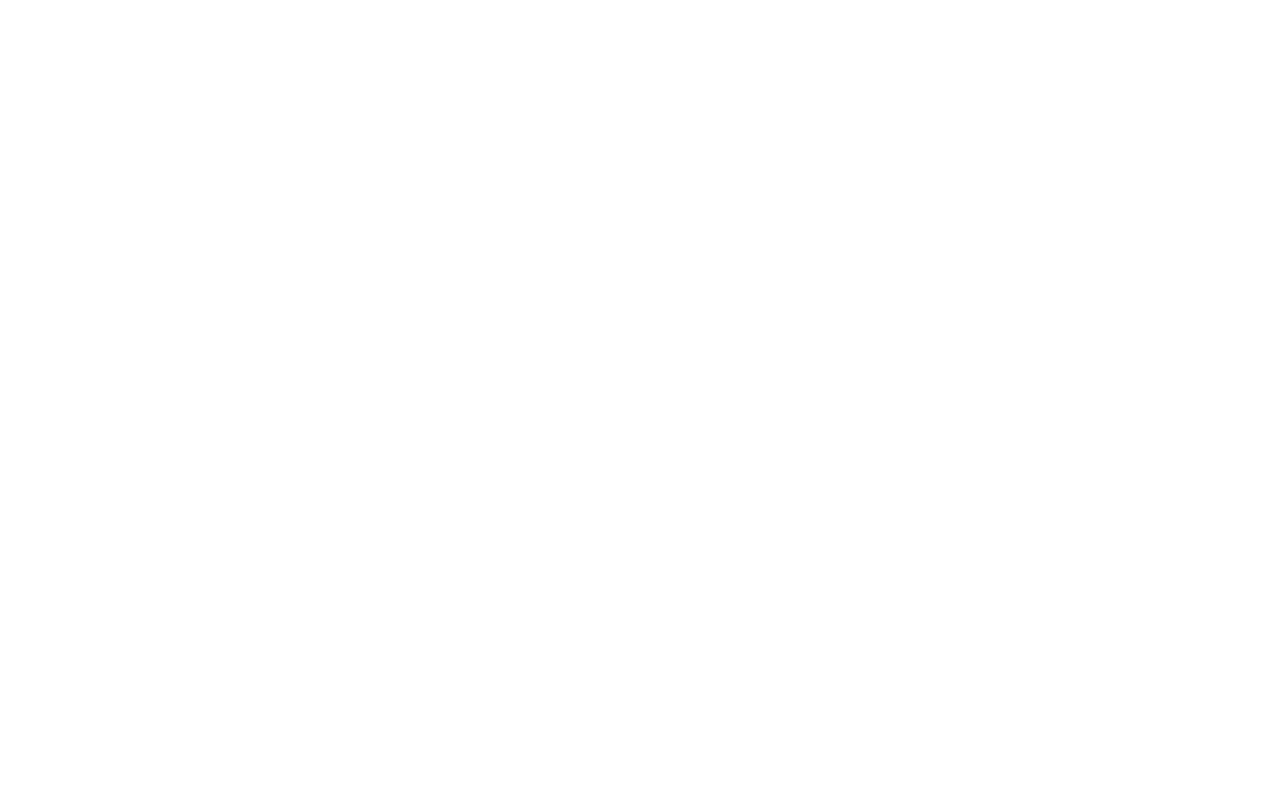
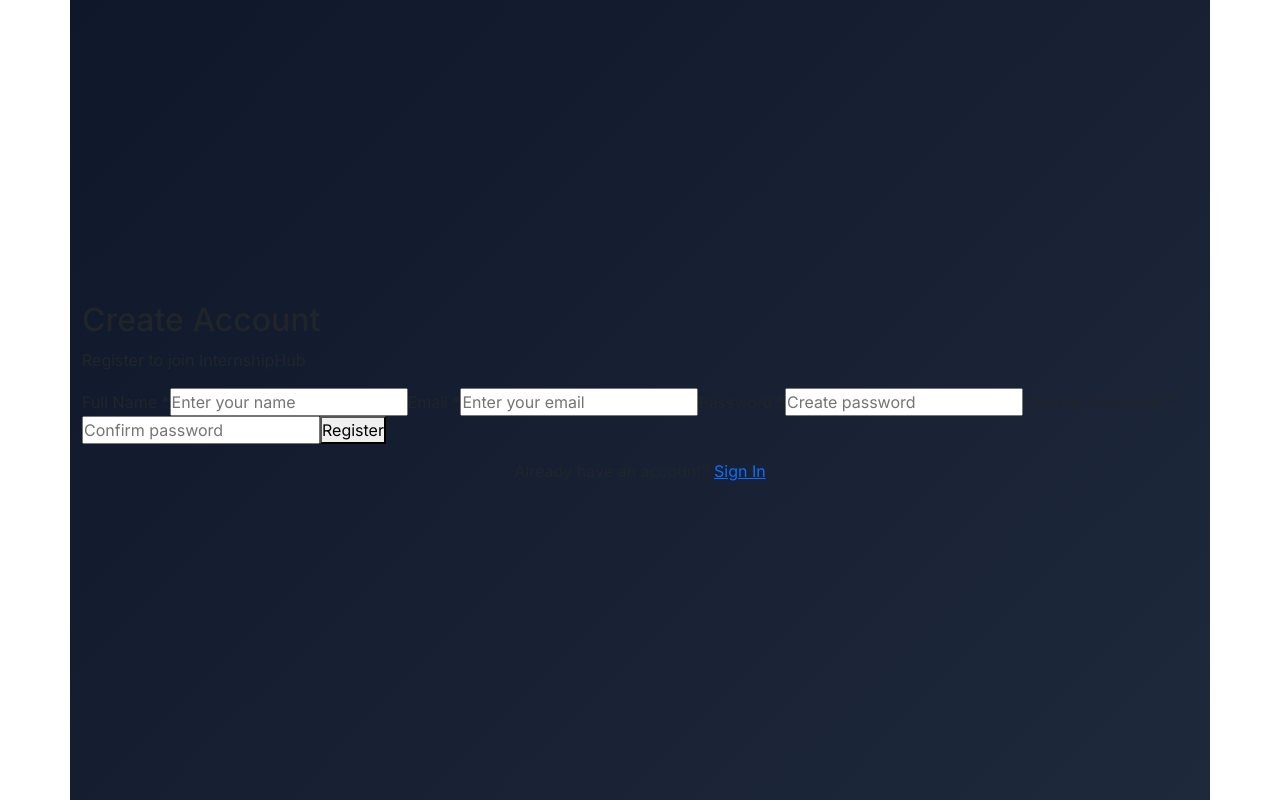
Before and after one commit to Sevenhills2113/internship-project-frontend, a React (Vite) app: page /register in a window 1280 px wide. Before the commit this address had no page. Built offline with nearby package versions, Linux system fonts and the light colour scheme.

Commit message:
Modified LoginPage, RegisterPage, api.services.js, App.jsx

```diff
--- a/src/App.jsx
+++ b/src/App.jsx
@@ -9,6 +9,7 @@ import MentorDashboard from "./pages/MentorDashboard";
 import AdminDashboard from "./pages/AdminDashboard";
 import InternsList from "./pages/Interns";
 import SubmissionsPage from "./pages/Submissions";
+import RegisterPage from "./pages/RegisterPage";
 
 function AppContent() {
   const location = useLocation();
@@ -16,7 +17,8 @@ function AppContent() {
 
   // Track last allowed in-app path for back button guard
   useEffect(() => {
-    const isAuthPage = location.pathname === "/" || location.pathname === "/login";
+    const isAuthPage =
+      location.pathname === "/" || location.pathname === "/login";
     if (!isAuthPage) {
       setLastInAppPath(location.pathname);
     }
@@ -28,7 +30,10 @@ function AppContent() {
       const token = localStorage.getItem("token");
 
       // If user is logged in and back would take them to login/landing, restore last in-app path
-      if (token && (location.pathname === "/" || location.pathname === "/login")) {
+      if (
+        token &&
+        (location.pathname === "/" || location.pathname === "/login")
+      ) {
         window.history.pushState(null, "", lastInAppPath || "/dashboard");
       }
     };
@@ -47,6 +52,9 @@ function AppContent() {
 
       {/* Dashboard - supports sub-routes for sections */}
       <Route path="/dashboard/*" element={<Dashboard />} />
+
+      {/* Register Page */}
+      <Route path="/register" element={<RegisterPage />} />
 
       {/* Mentor Dashboard */}
       <Route path="/mentor" element={<MentorDashboard />} />
--- a/src/pages/LoginPage.jsx
+++ b/src/pages/LoginPage.jsx
@@ -1,8 +1,7 @@
 import React, { useState } from "react";
 import { useNavigate } from "react-router-dom";
 import { useAuth } from "../hooks/useAuth.js";
-import { validateLoginForm, validateRegisterForm } from "../utils/validation.js";
-import { formatErrorMessage } from "../utils/errorHandler.js";
+import { authService } from "../services/api.service"; // <-- DIRECT SPRING BOOT CONNECTION
 import "../styles/LoginPage.css";
 
 /**
@@ -13,26 +12,21 @@ import "../styles/LoginPage.css";
 function LoginPage() {
   const [page, setPage] = useState("login");
   const [role, setRole] = useState("intern");
-  // eslint-disable-next-line no-unused-vars
-  const [formErrors, setFormErrors] = useState({});
-  // eslint-disable-next-line no-unused-vars
   const [isSubmitting, setIsSubmitting] = useState(false);
 
   const navigate = useNavigate();
-  const { login, register } = useAuth();
+  const { login } = useAuth();
 
   /* ================= LOGIN ================= */
   const handleLogin = async (e) => {
     e.preventDefault();
-    setFormErrors({});
 
     const email = e.target.email.value.trim();
     const password = e.target.password.value;
 
-    // Validate form
-    const validation = validateLoginForm(email, password);
-    if (!validation.isValid) {
-      setFormErrors(validation.errors);
+    // Built-in Validation
+    if (!email || !password) {
+      alert("Please enter both email and password.");
       return;
     }
 
@@ -51,9 +45,8 @@ function LoginPage() {
         else navigate("/dashboard");
       }
     } catch (err) {
-      const errorMessage = formatErrorMessage(err);
-      setFormErrors({ submit: errorMessage });
       console.error("Login Error:", err);
+      alert(err.message || "Login failed. Check your credentials.");
     } finally {
       setIsSubmitting(false);
     }
@@ -62,29 +55,43 @@ function LoginPage() {
   /* ================= REGISTER ================= */
   const handleRegister = async (e) => {
     e.preventDefault();
-    setFormErrors({});
+    console.log("🚨 REAL LOGIN PAGE REGISTER CLICKED!");
 
     const name = e.target.name.value.trim();
     const email = e.target.email.value.trim();
     const password = e.target.password.value;
 
-    // Validate form
-    const validation = validateRegisterForm(name, email, password);
-    if (!validation.isValid) {
-      setFormErrors(validation.errors);
+    // Built-in Validation
+    if (!name || !email || !password) {
+      alert("Please fill in all fields.");
+      return;
+    }
+    if (password.length < 6) {
+      alert("Password must be at least 6 characters.");
       return;
     }
 
     setIsSubmitting(true);
 
     try {
-      await register(name, email, password, role);
-      alert("Registration successful! Please login.");
+      // 🚀 Send directly to Spring Boot
+      const data = await authService.register({
+        name: name,
+        email: email,
+        password: password,
+        role: role.toUpperCase(), // Sends "INTERN", "MENTOR", or "ADMIN"
+      });
+
+      console.log("Registration Success:", data);
+      alert(
+        `${role.toUpperCase()} Account created successfully! Please sign in.`,
+      );
+
+      // Instantly flip the form back to the login screen
       setPage("login");
     } catch (err) {
-      const errorMessage = formatErrorMessage(err);
-      setFormErrors({ submit: errorMessage });
       console.error("Register Error:", err);
+      alert(err.message || "Registration failed. Email might already exist.");
     } finally {
       setIsSubmitting(false);
     }
@@ -96,7 +103,7 @@ function LoginPage() {
     const email = e.target.email.value.trim();
 
     if (!email) {
-      setFormErrors({ email: "Email is required" });
+      alert("Email is required for password reset.");
       return;
     }
 
@@ -104,25 +111,19 @@ function LoginPage() {
     setPage("login");
   };
 
-
   return (
     <div className="container">
-
       <div className="auth-header">
         <div className="logo-box">🎓</div>
         <h1>Aja Learn2Earn</h1>
         <p className="tagline">
           Empowering the next generation through structured internships
         </p>
-        <div className="secure-badge">
-          🔒 Secure Educational Platform
-        </div>
+        <div className="secure-badge">🔒 Secure Educational Platform</div>
       </div>
 
       <div className="auth-wrapper">
-
         <div className="auth-box">
-
           <div className="role-tabs">
             <button
               className={role === "intern" ? "active" : ""}
@@ -130,14 +131,12 @@ function LoginPage() {
             >
               Intern
             </button>
-
             <button
               className={role === "mentor" ? "active" : ""}
               onClick={() => setRole("mentor")}
             >
               Mentor
             </button>
-
             <button
               className={role === "admin" ? "active" : ""}
               onClick={() => setRole("admin")}
@@ -146,32 +145,41 @@ function LoginPage() {
             </button>
           </div>
 
-
           {/* LOGIN */}
           {page === "login" && (
             <>
               <h2>{role.toUpperCase()} Sign In</h2>
               <p>Welcome back! Login to continue</p>
 
-              <form onSubmit={handleLogin}>
-                <input name="email" type="email" placeholder="Email" autocomplete="email" required />
-                <input name="password" type="password" placeholder="Password" autocomplete="current-password" required />
-                <button type="submit">Sign In</button>
+              <form onSubmit={handleLogin} noValidate>
+                <input
+                  name="email"
+                  type="email"
+                  placeholder="Email"
+                  autoComplete="email"
+                  required
+                />
+                <input
+                  name="password"
+                  type="password"
+                  placeholder="Password"
+                  autoComplete="current-password"
+                  required
+                />
+                <button type="submit" disabled={isSubmitting}>
+                  {isSubmitting ? "Signing in..." : "Sign In"}
+                </button>
               </form>
 
               <p className="forgot-text" onClick={() => setPage("forgot")}>
                 Forgot Password?
               </p>
-
               <p className="switch-text">
                 Don’t have an account?{" "}
-                <span onClick={() => setPage("register")}>
-                  Register
-                </span>
+                <span onClick={() => setPage("register")}>Register</span>
               </p>
             </>
           )}
-
 
           {/* REGISTER */}
           {page === "register" && (
@@ -179,22 +187,38 @@ function LoginPage() {
               <h2>{role.toUpperCase()} Register</h2>
               <p>Join Aja Internship</p>
 
-              <form onSubmit={handleRegister}>
-                <input name="name" placeholder="Full Name" autocomplete="name" required />
-                <input name="email" type="email" placeholder="Email" autocomplete="email" required />
-                <input name="password" type="password" placeholder="Password" autocomplete="new-password" required />
-                <button type="submit">Register</button>
+              <form onSubmit={handleRegister} noValidate>
+                <input
+                  name="name"
+                  placeholder="Full Name"
+                  autoComplete="name"
+                  required
+                />
+                <input
+                  name="email"
+                  type="email"
+                  placeholder="Email"
+                  autoComplete="email"
+                  required
+                />
+                <input
+                  name="password"
+                  type="password"
+                  placeholder="Password"
+                  autoComplete="new-password"
+                  required
+                />
+                <button type="submit" disabled={isSubmitting}>
+                  {isSubmitting ? "Registering..." : "Register"}
+                </button>
               </form>
 
               <p className="switch-text">
                 Already have an account?{" "}
-                <span onClick={() => setPage("login")}>
-                  Login
-                </span>
+                <span onClick={() => setPage("login")}>Login</span>
               </p>
             </>
           )}
-
 
           {/* FORGOT */}
           {page === "forgot" && (
@@ -202,42 +226,31 @@ function LoginPage() {
               <h2>Forgot Password</h2>
               <p>Enter your email to reset password</p>
 
-              <form onSubmit={handleForgot}>
+              <form onSubmit={handleForgot} noValidate>
                 <input
                   name="email"
                   type="email"
                   placeholder="Enter your email"
-                  autocomplete="email"
+                  autoComplete="email"
                   required
                 />
                 <button type="submit">Send Reset Link</button>
               </form>
 
               <p className="switch-text">
-                Back to{" "}
-                <span onClick={() => setPage("login")}>
-                  Login
-                </span>
+                Back to <span onClick={() => setPage("login")}>Login</span>
               </p>
             </>
           )}
-
         </div>
 
         {/* ================= RIGHT ================= */}
         <div className="info-box">
-
-          <h2 className="why">
-            Why Choose Aja Online Internship?
-          </h2>
-
+          <h2 className="why">Why Choose Aja Online Internship?</h2>
           <p className="info-desc">
             Build skills, gain experience, and grow your career with us.
           </p>
-
-
           <div className="features-grid">
-
             <div className="feature-card">
               🎯
               <div>
@@ -245,7 +258,6 @@ function LoginPage() {
                 <p>Clear learning objectives</p>
               </div>
             </div>
-
             <div className="feature-card">
               👥
               <div>
@@ -253,7 +265,6 @@ function LoginPage() {
                 <p>Industry experts</p>
               </div>
             </div>
-
             <div className="feature-card">
               📈
               <div>
@@ -261,7 +272,6 @@ function LoginPage() {
                 <p>Track achievements</p>
               </div>
             </div>
-
             <div className="feature-card">
               🏆
               <div>
@@ -269,39 +279,25 @@ function LoginPage() {
                 <p>Verified credentials</p>
               </div>
             </div>
-
           </div>
-
-
           <div className="bottom-bar">
-
             <div>⏰ 24/7 Access</div>
             <div className="divider"></div>
             <div>🎧 Support</div>
             <div className="divider"></div>
             <div>🌍 Global</div>
-
           </div>
-
-
           <div className="trust-box">
-
             <h4>Trusted & Secure</h4>
-
             <div className="trust-stats">
               <span>🛡️ SSL</span>
               <span>🎖️ Certified</span>
               <span>🔒 Private</span>
             </div>
-
             <p>500+ Institutions • 10k+ Users</p>
-
           </div>
-
         </div>
-
       </div>
-
     </div>
   );
 }
--- a/src/pages/RegisterPage.jsx
+++ b/src/pages/RegisterPage.jsx
@@ -1,38 +1,110 @@
-
-import React from "react";
-import { Link } from "react-router-dom";
-import "../styles/LoginPage.css"; // reuse login styles for register page
+import React, { useState } from "react";
+import { Link, useNavigate } from "react-router-dom";
+import { authService } from "../services/api.service"; // <-- Importing your service!
+import "../styles/LoginPage.css";
 
 export default function RegisterPage() {
+  const navigate = useNavigate();
+
+  const [formData, setFormData] = useState({
+    name: "",
+    email: "",
+    password: "",
+    confirmPassword: "",
+  });
+
+  const handleChange = (e) => {
+    setFormData({
+      ...formData,
+      [e.target.name]: e.target.value,
+    });
+  };
+
+  const handleRegister = async (e) => {
+    e.preventDefault();
+    console.log("🚨 REGISTER BUTTON CLICKED! Data:", formData);
+
+    // 1. Basic Frontend Validation
+    if (formData.password !== formData.confirmPassword) {
+      alert("Passwords do not match!");
+      return;
+    }
+    if (formData.password.length < 6) {
+      alert("Password must be at least 6 characters long!");
+      return;
+    }
+
+    try {
+      // 2. Use your custom api.service.js instead of raw fetch!
+      const data = await authService.register({
+        name: formData.name,
+        email: formData.email,
+        password: formData.password,
+        role: "INTERN",
+      });
+
+      // 3. Success Flow
+      console.log("Registration Success:", data);
+      alert("Account created successfully! Please sign in.");
+      navigate("/");
+    } catch (error) {
+      // 4. Catch errors thrown by your apiClient
+      console.error("Registration failed:", error);
+      alert(error.message || "Registration failed. Email might already exist.");
+    }
+  };
+
   return (
     <div className="container">
-
       <div className="login-box" style={{ margin: "auto" }}>
         <h2>Create Account</h2>
         <p>Register to join InternshipHub</p>
 
-        <form>
+        {/* Added noValidate so the browser stops silently blocking our code */}
+        <form onSubmit={handleRegister} noValidate>
           <label>Full Name *</label>
-          <input type="text" placeholder="Enter your name" />
+          <input
+            type="text"
+            name="name"
+            placeholder="Enter your name"
+            value={formData.name}
+            onChange={handleChange}
+          />
 
           <label>Email *</label>
-          <input type="email" placeholder="Enter your email" />
+          <input
+            type="email"
+            name="email"
+            placeholder="Enter your email"
+            value={formData.email}
+            onChange={handleChange}
+          />
 
           <label>Password *</label>
-          <input type="password" placeholder="Create password" />
+          <input
+            type="password"
+            name="password"
+            placeholder="Create password"
+            value={formData.password}
+            onChange={handleChange}
+          />
 
           <label>Confirm Password *</label>
-          <input type="password" placeholder="Confirm password" />
+          <input
+            type="password"
+            name="confirmPassword"
+            placeholder="Confirm password"
+            value={formData.confirmPassword}
+            onChange={handleChange}
+          />
 
-          <button>Register</button>
+          <button type="submit">Register</button>
         </form>
 
         <p style={{ marginTop: "15px", textAlign: "center" }}>
-          Already have an account?{" "}
-          <Link to="/">Sign In</Link>
+          Already have an account? <Link to="/">Sign In</Link>
         </p>
       </div>
-
     </div>
   );
 }
```
Also changed, not shown: src/services/api.service.js (+8 -4 lines).
